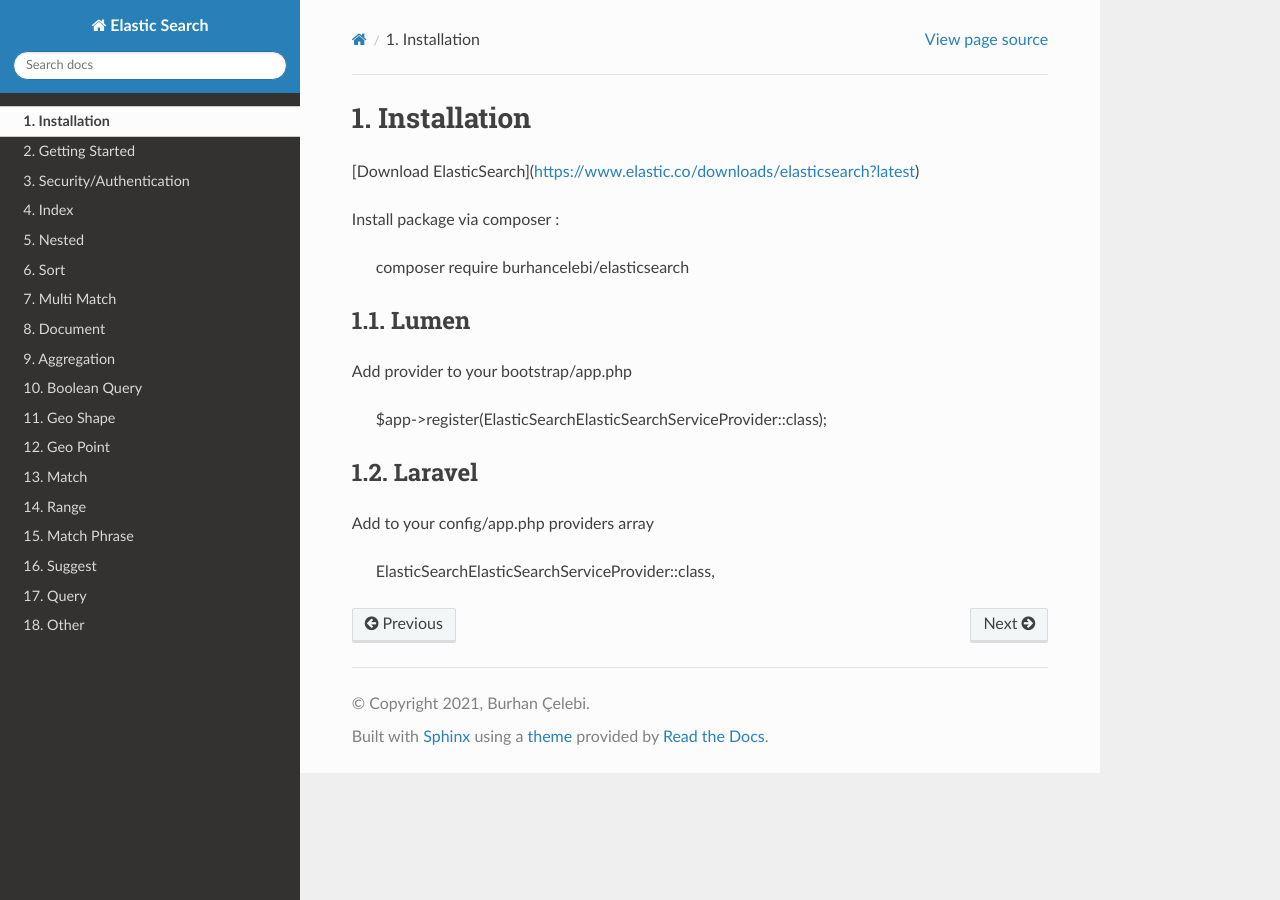
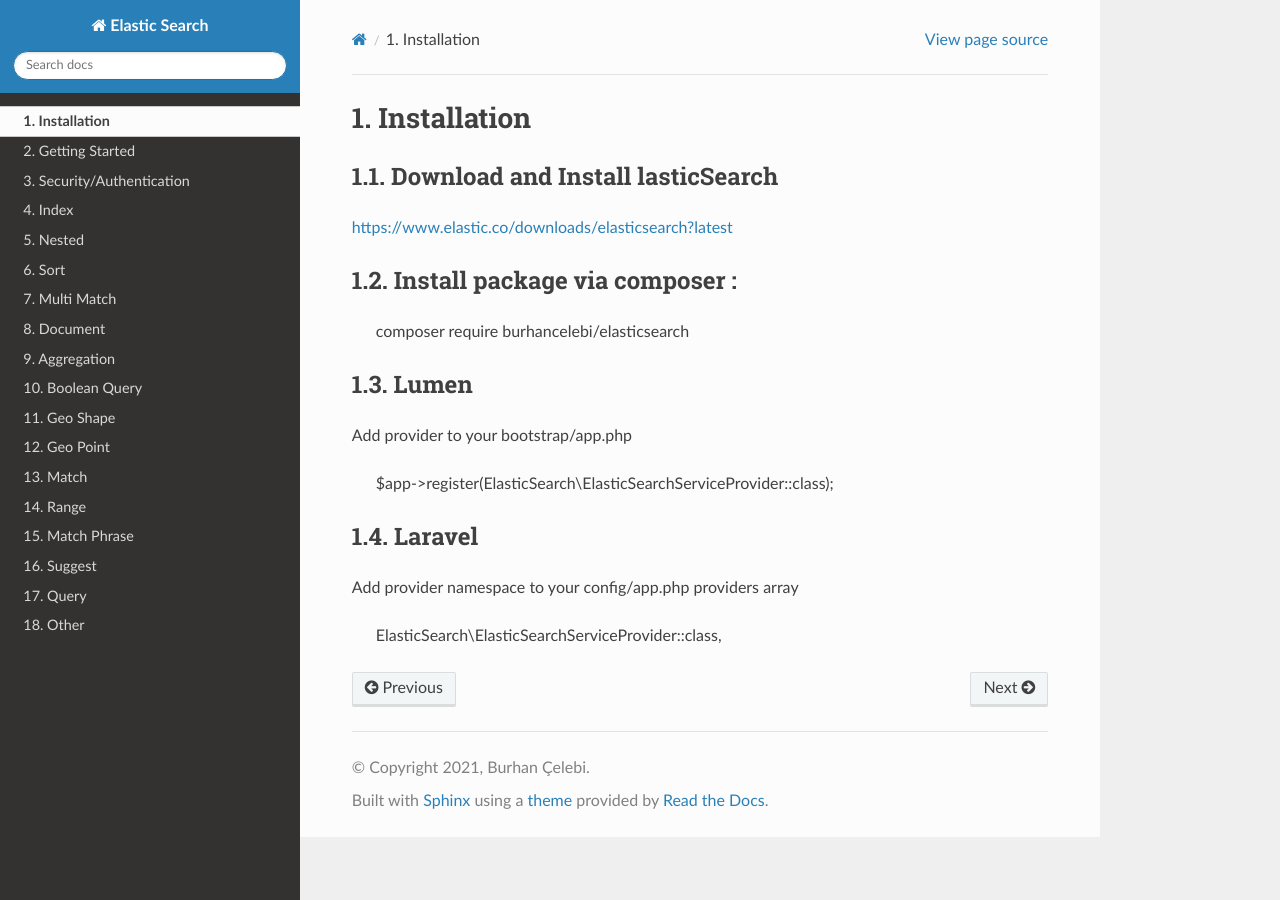
Before and after one commit to burhancelebi/elasticsearch, a Sphinx documentation site: the page built from docs/source/searchable/installation/README.rst, in a window 1280 px wide. Built offline with Sphinx 7.4.7 and the Read the Docs theme 2.0.0, drawn with Linux system fonts in a browser that asks for light colours.

Commit message:
Installation document file modified

```diff
--- a/docs/source/searchable/installation/README.rst
+++ b/docs/source/searchable/installation/README.rst
@@ -1,9 +1,12 @@
 Installation
 ========================
 
-[Download ElasticSearch](https://www.elastic.co/downloads/elasticsearch?latest)
+Download and Install lasticSearch
+---------------------------------------
+https://www.elastic.co/downloads/elasticsearch?latest
 
 Install package via composer :
+--------------------------------------------------
 
     composer require burhancelebi/elasticsearch
 
@@ -11,10 +14,10 @@
 -----------------------
 Add provider to your bootstrap/app.php
 
-    $app->register(ElasticSearch\ElasticSearchServiceProvider::class);
+    $app->register(ElasticSearch\\ElasticSearchServiceProvider::class);
 
 Laravel
 -----------------------
-Add to your config/app.php providers array
+Add provider namespace to your config/app.php providers array
 
-    ElasticSearch\ElasticSearchServiceProvider::class,
+    ElasticSearch\\ElasticSearchServiceProvider::class,
```
Also changed, not shown: 6 other files.
